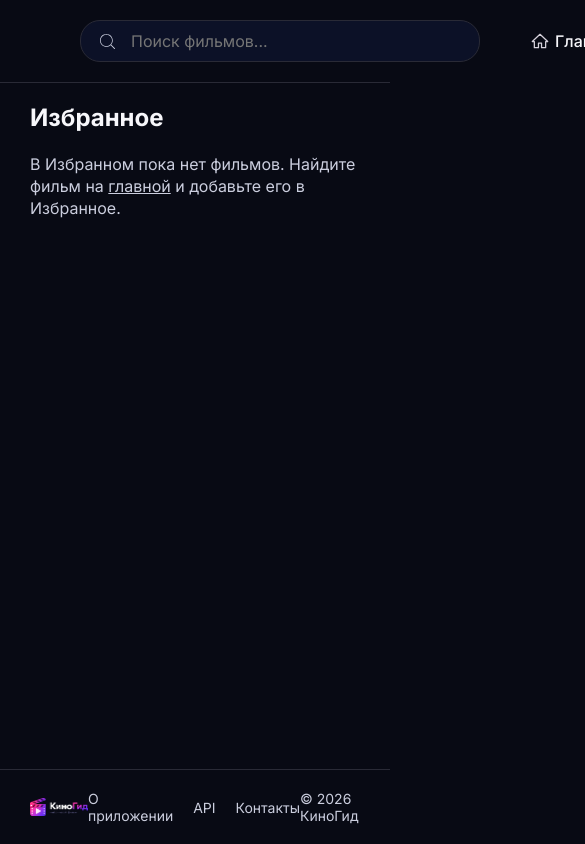
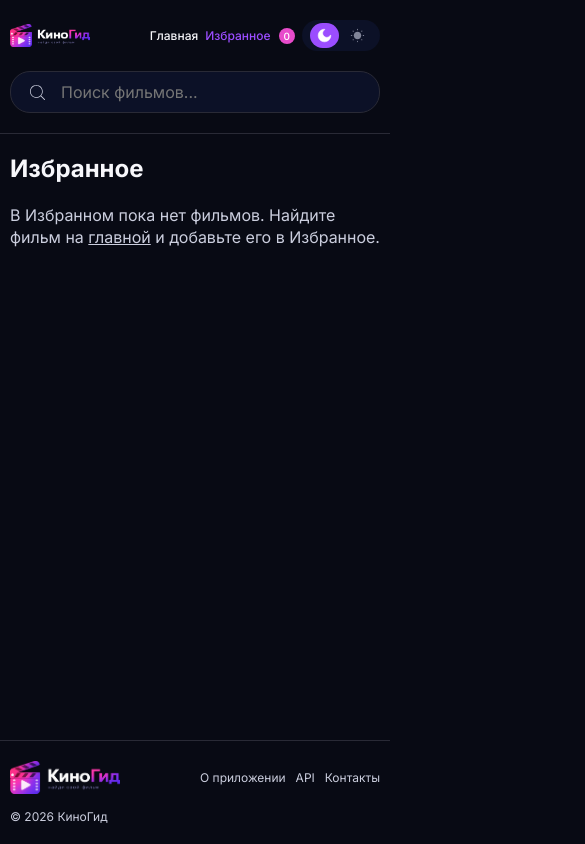
Before and after one commit to AnnaSpirina/movie-search-app, a React (Vite) app: page /favorites in a window 390 px wide. Shown: the top 844 px of the page, 585 px wide, since content can reach past the window. Built offline with nearby package versions, Linux system fonts and the light colour scheme; no server answers.

Commit message:
Адаптивная вёрстка для планшетов и телефонов

```diff
--- a/src/components/Layout/Footer.module.css
+++ b/src/components/Layout/Footer.module.css
@@ -13,3 +13,13 @@
     color: var(--text-secondary);
     font-size: 14px;
 }
+
+@media (max-width: 768px){
+    .footerLinks{
+        gap: 10px;
+    }
+
+    .footerLinks a, .copyright{
+        font-size: 12px;
+    }
+}
--- a/src/components/Layout/Header.module.css
+++ b/src/components/Layout/Header.module.css
@@ -39,3 +39,73 @@
 .active {
     color: var(--primary);
 }
+
+@media (max-width: 768px){
+    .logo{
+        width: 120px;
+    }
+
+    .headerActions{
+        gap: 15px;
+    }
+
+    .headerLinks{
+        gap: 15px;
+    }
+
+    .headerLink {
+        font-size: 16px;
+    }
+
+    .headerLink img{
+        display: none;
+    }
+
+    .countFavorites{
+        font-size: 12px;
+    }
+}
+
+@media (max-width: 490px){
+    .logo{
+        width: 95px;
+    }
+
+    .headerActions{
+        gap: 10px;
+    }
+
+    .headerLink {
+        font-size: 14px;
+    }
+
+    .headerLinks{
+        gap: 10px;
+    }
+}
+
+@media (max-width: 420px){
+    .logo{
+        width: 80px;
+    }
+
+    .headerActions{
+        gap: 7px;
+    }
+
+    .headerLink {
+        font-size: 12px;
+    }
+
+    .headerLinks{
+        gap: 7px;
+    }
+
+    .headerLink{
+        gap: 3px;
+    }
+
+    .countFavorites{
+        font-size: 10px;
+    }
+}
--- a/src/components/Movie/MovieList.module.css
+++ b/src/components/Movie/MovieList.module.css
@@ -3,3 +3,22 @@
     grid-template-columns: repeat(5, minmax(0, 1fr));
     gap: 20px;
 }
+
+@media (max-width: 1200px){
+    .moviesGrid{
+        grid-template-columns: repeat(4, minmax(0, 1fr));
+    }
+}
+
+@media (max-width: 900px){
+    .moviesGrid{
+        grid-template-columns: repeat(3, minmax(0, 1fr));
+        gap: 10px;
+    }
+}
+
+@media (max-width: 768px){
+    .moviesGrid{
+        grid-template-columns: repeat(2, minmax(0, 1fr));
+    }
+}
--- a/src/components/UI/Pagination.module.css
+++ b/src/components/UI/Pagination.module.css
@@ -9,13 +9,15 @@
     font-size: 16px;
     line-height: 20px;
     background-color: var(--bg-card);
-    padding: 15px;
     border: none;
     border-radius: var(--radius-sm);
     color: var(--text-primary);
     height: 50px;
     text-align: center;
     cursor: pointer;
+    display: flex;
+    align-items: center;
+    justify-content: center;
 }
 
 .buttonPagination:hover:not(:disabled){
@@ -35,3 +37,51 @@
 .numberPagination{
     width: 50px;
 }
+
+@media (max-width: 768px){
+    .pagination{
+        gap: 7px;
+    }
+
+    .buttonPagination{
+        font-size: 14px;
+        line-height: 14px;
+        height: 34px;
+    }
+
+    .numberPagination{
+        width: 34px;
+    }
+}
+
+@media (max-width: 520px){
+    .pagination{
+        gap: 5px;
+    }
+
+    .buttonPagination{
+        font-size: 12px;
+        line-height: 12px;
+        height: 26px;
+    }
+
+    .numberPagination{
+        width: 26px;
+    }
+}
+
+@media (max-width: 380px){
+    .pagination{
+        gap: 3px;
+    }
+
+    .buttonPagination{
+        font-size: 10px;
+        line-height: 10px;
+        height: 20px;
+    }
+
+    .numberPagination{
+        width: 20px;
+    }
+}
--- a/src/components/UI/SearchBar.jsx
+++ b/src/components/UI/SearchBar.jsx
@@ -32,7 +32,7 @@ function SearchBar(){
     };
 
     return (
-        <form onSubmit={handleSubmit}>
+        <form onSubmit={handleSubmit} className={styles.search}>
             <div className={styles.searchWrapperWithIcon}>
                 <img alt="" className={styles.searchIcon} src={`/images/loupe-${(theme === "dark") ? "white" : "gray"}.svg`}/>
                 <input
--- a/src/components/UI/SearchBar.module.css
+++ b/src/components/UI/SearchBar.module.css
@@ -1,3 +1,7 @@
+.search{
+    width: 400px;
+}
+
 .searchWrapperWithIcon {
     position: relative;
     display: flex;
@@ -13,7 +17,7 @@
 }
 
 .searchBar{
-    width: 400px;
+    width: 100%;
     border-radius: var(--radius-md);
     font-size: 16px;
     border: 1px solid var(--border-color);
@@ -49,3 +53,10 @@ input[type="search"]::-webkit-search-results-decoration {
     align-items: center;
     justify-content: center;
 }
+
+@media (max-width: 1140px){
+    .search{
+        order: 3;
+        flex-basis: 100%;
+    }
+}
--- a/src/components/UI/ThemeToggle.module.css
+++ b/src/components/UI/ThemeToggle.module.css
@@ -18,3 +18,19 @@
 .optionThemeToggle.active{
     background-color: var(--primary);
 }
+
+@media (max-width: 768px){
+    .optionThemeToggle{
+        padding: 5px 10px;
+    }
+}
+
+@media (max-width: 420px){
+    .optionThemeToggle{
+        padding: 5px 7px;
+
+        img{
+            width: 15px;
+        }
+    }
+}
--- a/src/index.css
+++ b/src/index.css
@@ -48,10 +48,10 @@
 
 [data-theme="light"] {
   /* Background */
-  --bg-primary: #f7f3ff;
+  --bg-primary: #f7f0f7;
   --bg-secondary: #fcf0ff;
-  --bg-card: #FFFFFF;
-  --bg-card-hover: #f9f5ff;
+  --bg-card: #ffffff;
+  --bg-card-hover: #edc6ff;
 
   /* Borders */
   --border-color: #d6d2dc;
@@ -169,3 +169,29 @@ h1 {
   line-height: 30px;
   margin: 0;
 }
+
+@media (max-width: 1140px){
+  header{
+    flex-wrap: wrap;
+    row-gap: 20px;
+  }
+}
+
+@media (max-width: 768px){
+  header{
+    row-gap: 10px;
+    gap: 20px;
+    padding: var(--spacing-md) var(--spacing-sm);
+  }
+
+  footer{
+    flex-wrap: wrap;
+    row-gap: 20px;
+    padding: var(--spacing-md) var(--spacing-sm);
+    gap: 15px;
+  }
+
+  main{
+    margin: var(--spacing-md) var(--spacing-sm);
+  }
+}
--- a/src/pages/MoviePage.module.css
+++ b/src/pages/MoviePage.module.css
@@ -14,8 +14,8 @@
     width: 240px;
     aspect-ratio: 2 / 3;
     border: 1px solid var(--border-color);
-    object-fit: cover;
     display: block;
+    height: max-content;
 }
 
 .movieDescription{
@@ -111,3 +111,13 @@
     display: flex;
     gap: 10px;
 }
+
+@media(max-width:768px){
+    .moviePoster{
+        display: none;
+    }
+
+    .movieCharacteristic td:nth-child(2) {
+        padding: 10px 0px 10px 20px;
+    }
+}
```
